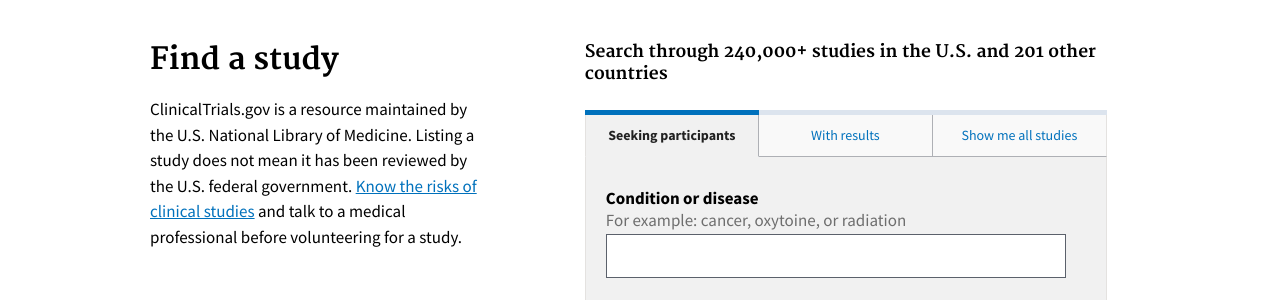
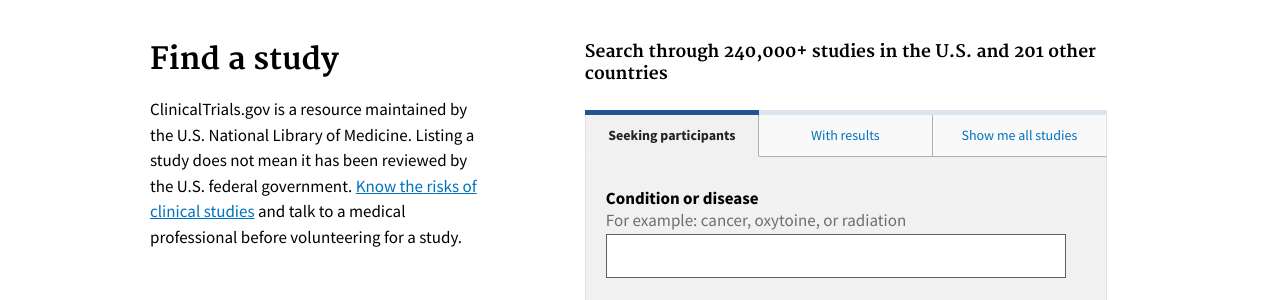
Before and after one commit to 18F/clinical-trials-prototype, a Jekyll site: the page built from pages/home.md, in a window 1280 px wide. Shown: the part 363-663 px from the top of the page. Built offline with Jekyll 4.4.1, drawn with Linux system fonts in a browser that asks for light colours.

Commit message:
Update tab border color

```diff
--- a/_sass/_custom.scss
+++ b/_sass/_custom.scss
@@ -216,7 +216,7 @@
       font-weight: $font-bold;
 
       &::after {
-        background-color: $color-primary;
+        background-color: $color-primary-darker;
       }
     }
   }
```
